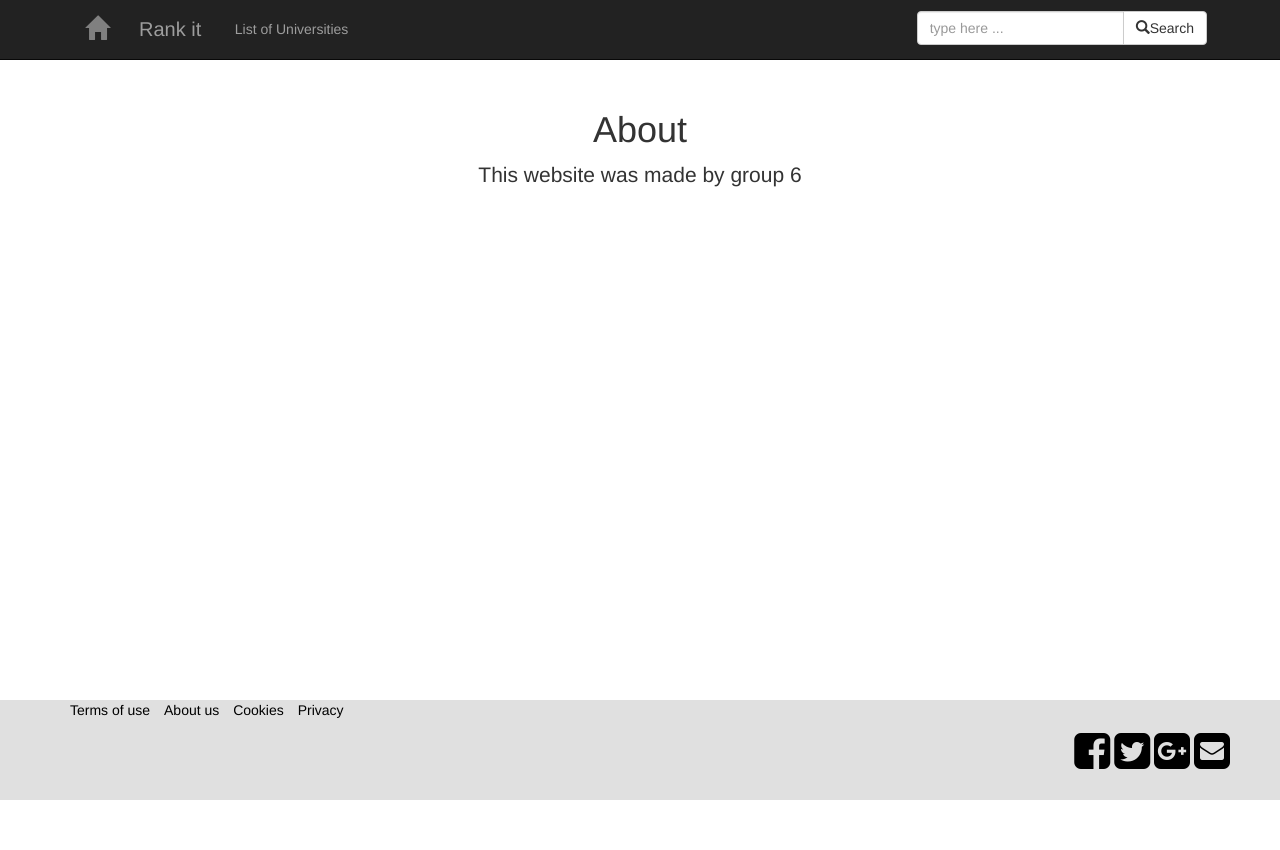
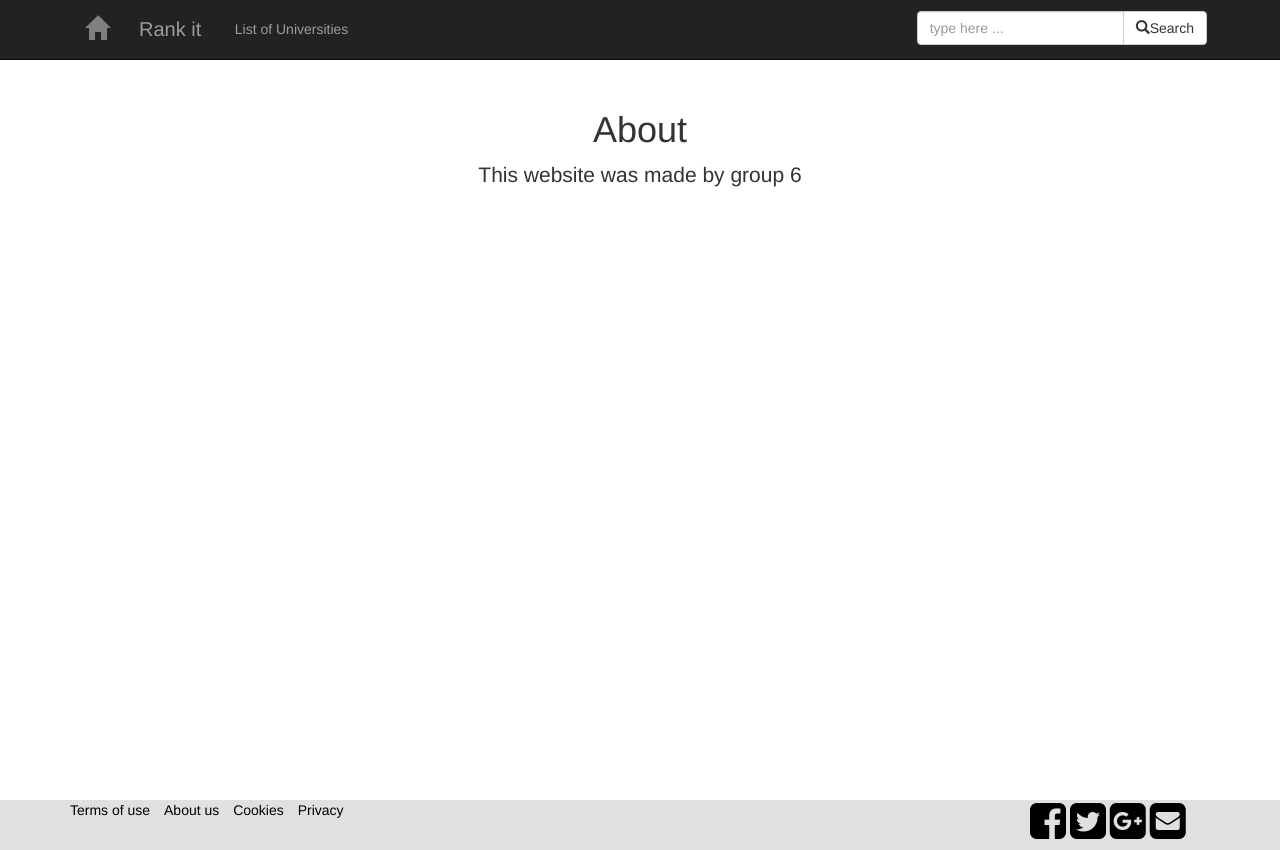
Before and after one commit to Jim-Walk/Software-Development-Assessment, a Flask app: page /about in a window 1280 px wide. Before the commit the page ends 800 px from the top, so only its background shows below. Run offline with Flask 2, Linux system fonts and the light colour scheme; some libraries are stand-ins or nearby versions.

Commit message:
fixed footer

```diff
--- a/website/templates/base.html
+++ b/website/templates/base.html
@@ -56,28 +56,22 @@
       </div>
     </nav>
 
-    <div class="container">
+
+   <div  class="content">
+              <div class="inner-content">
                       {% block content %}{% endblock %}
+              </div>
+       </div>
 
-
-    </div><!-- /.container -->
-
-
-    <!-- Bootstrap core JavaScript
-    ================================================== -->
-    <!-- Placed at the end of the document so the pages load faster -->
-    <script src="{{ url_for('static',filename='js/bootstrap.min.js') }}"></script>
 
   </body>
 
 
 <!-- Footer -->
 <footer class="page-footer font-small pt-4 ">
-
-    <!-- Footer Elements -->
 <div class="container">
-
-      <!-- Call to action -->
+  <div class="row">
+    <div class="col-sm-10">
       <ul class="list-unstyled list-inline py-2">
         <li class="list-inline-item">
          <a href="http://webenlance.com" class="custom">Terms of use</a>
@@ -88,46 +82,60 @@
         <li><a href="http://webenlance.com" class="custom">Cookies</a></li>
         <li><a href="http://webenlance.com" class="custom">Privacy</a></li>
       </ul>
-      <!-- Call to action -->
+     </div>
 
-    </div>
     <!-- Footer Elements -->
 
-    <!-- Copyright -->
    <section id="lab_social_icon_footer">
-     <div class="container">
+  <div class="row">
+    <div class="col-2">
         <div class="icon">
                 <a href="https://www.facebook.com/bootsnipp"><i id="social-fb" class="fa fa-facebook-square fa-3x social custom"></i></a>
               <a href="https://twitter.com/bootsnipp"><i id="social-tw" class="fa fa-twitter-square fa-3x social custom"></i></a>
               <a href="https://plus.google.com/+Bootsnipp-page"><i id="social-gp" class="fa fa-google-plus-square fa-3x social custom"></i></a>
               <a href="mailto:#"><i id="social-em" class="fa fa-envelope-square fa-3x social custom"></i></a>
-    </div>
+    </div></div>
 </div>
 </section>
-    <!-- Copyright -->
-
+   </row>
+</div>
   </footer>
   <!-- Footer -->
 
-   <style>
+
+
+ <style type="text/css">
+          html,body{
+            height:100%;
+          }
+         .content{
+            min-height: 100%;
+         }
+
+         .inner-content{
+            padding: 0px;
+            padding-bottom: 0px;
+         }
           footer{
           width: 100%;
-    height:100px;
-    position:absolute;
+          height:50px;
+          position: relative;
           bottom:0px;
           left:0px;
           background: #e0e0e0;
 
           }
-
          .custom {
          color: black;
          }
         .icon {
-  position: fixed;
-  right: 50px;
-
+         position: relative;
           }
 </style>
 
+
+    <!-- Bootstrap core JavaScript
+    ================================================== -->
+    <!-- Placed at the end of the document so the pages load faster -->
+    <script src="{{ url_for('static',filename='js/bootstrap.min.js') }}"></script>
 </html>
```
Lines whose indentation alone changed are shown as unchanged.
